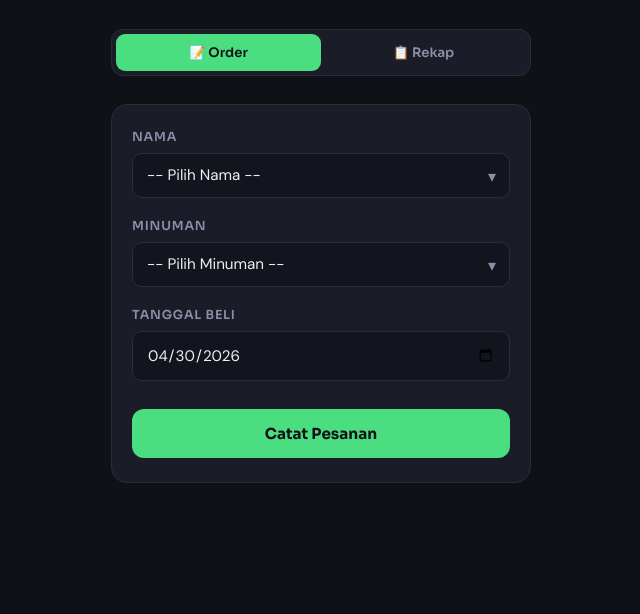
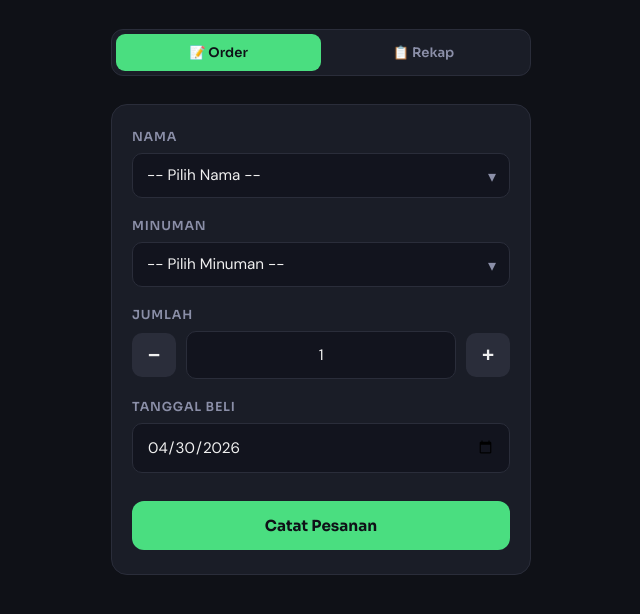
Before and after one commit to mfauzimustofa/minuman, a plain HTML site: page index.html in a window 1280 px wide. Shown: the part 140-754 px from the top of the page, without its empty margins (319-959 px from the left). Drawn offline with Linux system fonts and the light colour scheme.

Commit message:
Add files via upload

```diff
--- a/index.html
+++ b/index.html
@@ -141,6 +141,60 @@
 
   .lainnya-input {
     margin-top: 10px;
+  }
+
+  input[type="number"] {
+    width: 100%;
+    background: var(--input-bg);
+    border: 1.5px solid var(--border);
+    border-radius: 10px;
+    color: var(--text);
+    font-family: 'DM Sans', sans-serif;
+    font-size: 0.95rem;
+    padding: 13px 14px;
+    outline: none;
+    transition: border-color 0.2s;
+    -moz-appearance: textfield;
+  }
+
+  input[type="number"]::-webkit-outer-spin-button,
+  input[type="number"]::-webkit-inner-spin-button {
+    -webkit-appearance: none;
+    margin: 0;
+  }
+
+  input[type="number"]:focus {
+    border-color: var(--accent);
+  }
+
+  .jumlah-wrapper {
+    display: flex;
+    align-items: center;
+    gap: 10px;
+  }
+
+  .jumlah-wrapper button {
+    width: 44px;
+    height: 44px;
+    flex-shrink: 0;
+    background: var(--border);
+    border: none;
+    border-radius: 10px;
+    color: var(--text);
+    font-size: 1.3rem;
+    font-weight: 700;
+    cursor: pointer;
+    transition: background 0.2s;
+    display: flex;
+    align-items: center;
+    justify-content: center;
+  }
+
+  .jumlah-wrapper button:hover { background: var(--accent); color: #0f1117; }
+
+  .jumlah-wrapper input {
+    text-align: center;
+    flex: 1;
   }
 
   .btn {
@@ -317,6 +371,15 @@
   </div>
 
   <div class="field">
+    <label>Jumlah</label>
+    <div class="jumlah-wrapper">
+      <button onclick="ubahJumlah(-1)">−</button>
+      <input type="number" id="jumlah" value="1" min="1" max="99">
+      <button onclick="ubahJumlah(1)">+</button>
+    </div>
+  </div>
+
+  <div class="field">
     <label>Tanggal Beli</label>
     <input type="date" id="tanggal">
   </div>
@@ -353,6 +416,12 @@
     if (tab === 'rekap') loadRekap();
   }
 
+  function ubahJumlah(delta) {
+    const el = document.getElementById('jumlah');
+    const val = parseInt(el.value) || 1;
+    el.value = Math.max(1, val + delta);
+  }
+
   function cekLainnya() {
     const val = document.getElementById('minuman').value;
     document.getElementById('lainnya-wrap').style.display = val === 'Lainnya' ? 'block' : 'none';
@@ -371,6 +440,7 @@
     const minumanSelect = document.getElementById('minuman').value;
     const minumanLain = document.getElementById('minuman-lain').value.trim();
     const tanggal = document.getElementById('tanggal').value;
+    const jumlah = parseInt(document.getElementById('jumlah').value) || 1;
 
     const minuman = minumanSelect === 'Lainnya' ? minumanLain : minumanSelect;
 
@@ -388,13 +458,14 @@
         method: 'POST',
         mode: 'no-cors',
         headers: { 'Content-Type': 'application/json' },
-        body: JSON.stringify({ tanggal, nama, minuman })
+        body: JSON.stringify({ tanggal, nama, minuman, jumlah })
       });
       showToast('✅ Order berhasil dikirim!');
       document.getElementById('nama').value = '';
       document.getElementById('minuman').value = '';
       document.getElementById('minuman-lain').value = '';
       document.getElementById('lainnya-wrap').style.display = 'none';
+      document.getElementById('jumlah').value = '1';
       document.getElementById('tanggal').value = today;
     } catch (e) {
       showToast('❌ Gagal kirim, coba lagi', true);
@@ -426,6 +497,7 @@
             <div class="nama">${row['Nama'] || '-'}</div>
             <div class="detail">
               <span class="minuman-tag">🧋 ${row['Minuman'] || '-'}</span>
+              <span>✕ ${row['Jumlah'] || 1}</span>
               <span>📅 ${tgl}</span>
             </div>
           </div>`;
```
